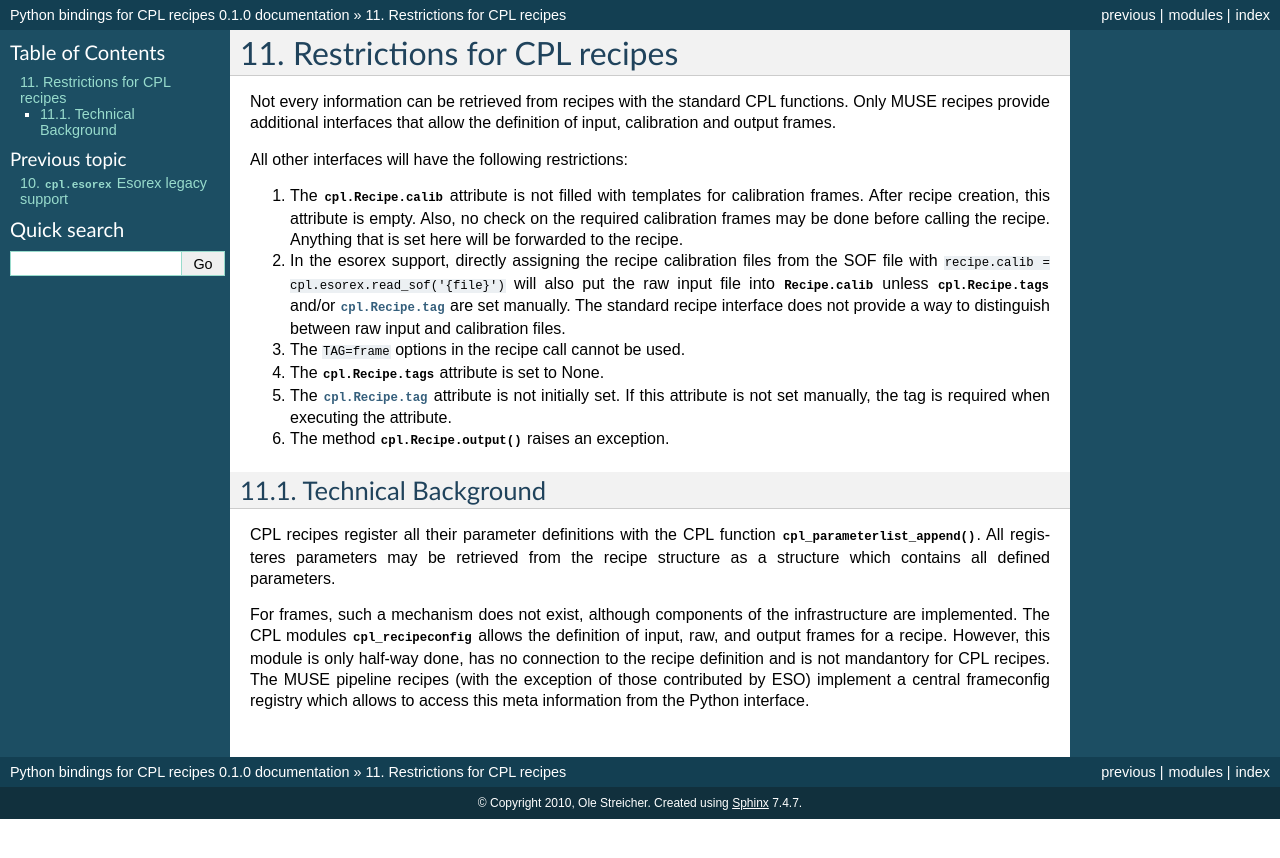
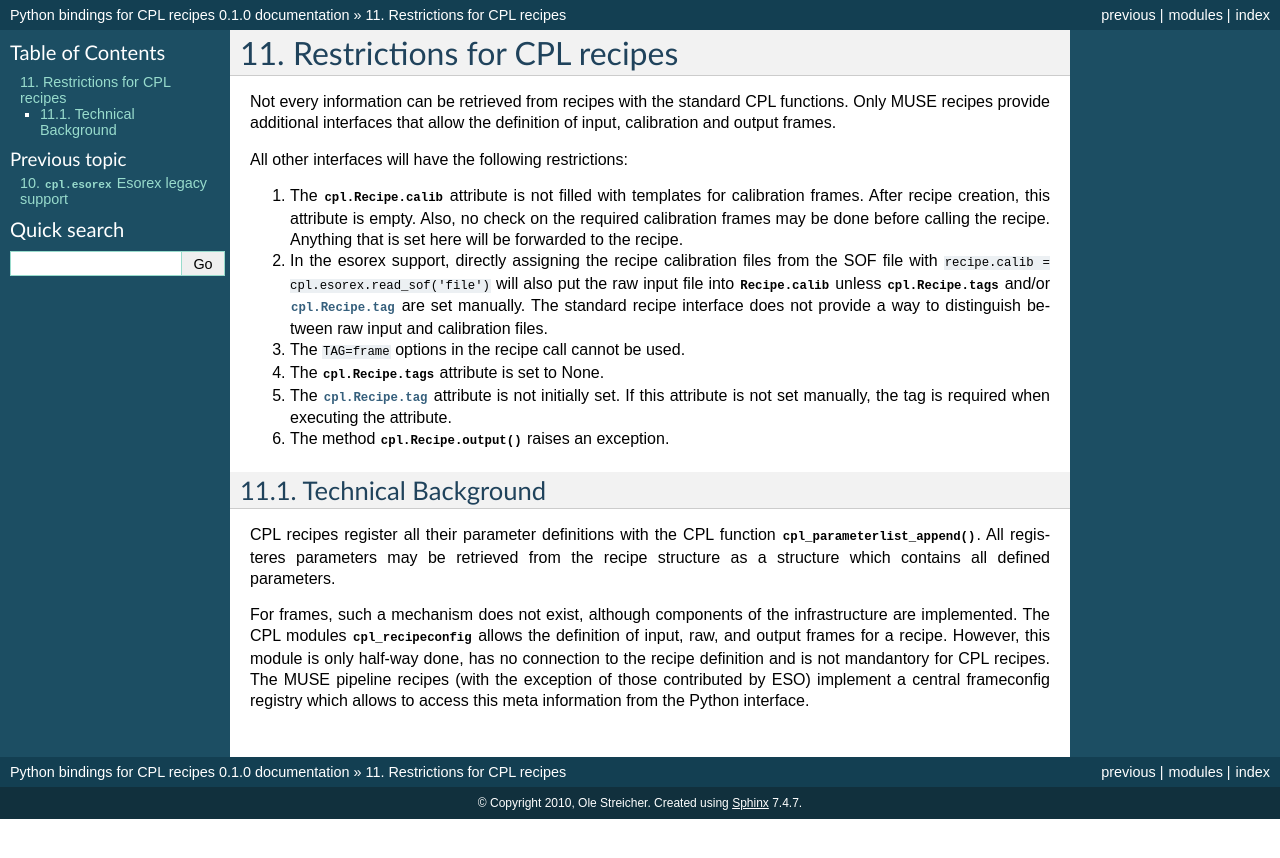
Before and after one commit to olebole/python-cpl, a Sphinx documentation site: the page built from doc/restrictions.rst, in a window 1280 px wide. Shown: the top 858 px of the page. Built offline with Sphinx 7.4.7, drawn with Linux system fonts in a browser that asks for light colours.

Commit message:
Correct "file" reference

```diff
--- a/doc/restrictions.rst
+++ b/doc/restrictions.rst
@@ -15,7 +15,7 @@ All other interfaces will have the following restrictions:
    recipe. Anything that is set here will be forwarded to the recipe.
 
 #. In the esorex support, directly assigning the recipe calibration files from
-   the SOF file with :literal:`recipe.calib = cpl.esorex.read_sof('{file}')`
+   the SOF file with :literal:`recipe.calib = cpl.esorex.read_sof('file')`
    will also put the raw input file into :attr:`Recipe.calib` unless
    :attr:`cpl.Recipe.tags` and/or :attr:`cpl.Recipe.tag` are set
    manually. The standard recipe interface does not provide a way to
@@ -25,8 +25,9 @@ All other interfaces will have the following restrictions:
 
 #. The :attr:`cpl.Recipe.tags` attribute is set to None.
 
-#. The :attr:`cpl.Recipe.tag` attribute is not initially set. If this attribute is
-   not set manually, the tag is required when executing the attribute.
+#. The :attr:`cpl.Recipe.tag` attribute is not initially set. If this
+   attribute is not set manually, the tag is required when executing the
+   attribute.
 
 #. The method :meth:`cpl.Recipe.output` raises an exception.
 
```
